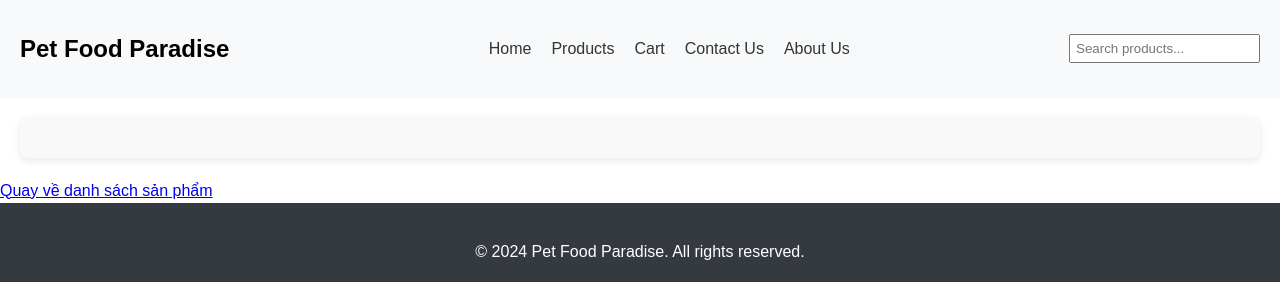
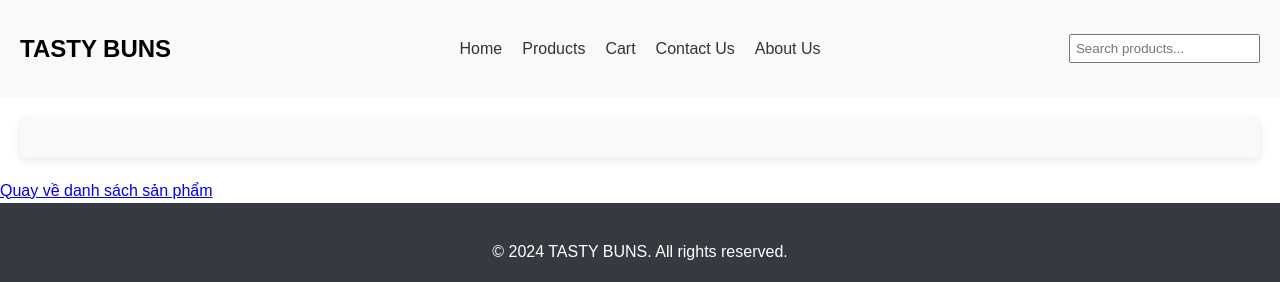
Before and after one commit to Anne672/Food-Pet, a plain HTML site: page product-details.html in a window 1280 px wide. Shown: the top 282 px of the page. Drawn offline with Linux system fonts and the light colour scheme; files that its build step writes are made by us from their sources; files whose address does not match are found by name.

Commit message:
Update product-details.html

```diff
--- a/product-details.html
+++ b/product-details.html
@@ -9,7 +9,7 @@
 </head>
 <body>
     <header>
-        <div class="logo">Pet Food Paradise</div>
+        <div class="logo">TASTY BUNS</div>
         <nav>
             <ul>
                 <li><a href="index.html">Home</a></li>
@@ -28,7 +28,7 @@
     </main>
 
     <footer>
-        <p>&copy; 2024 Pet Food Paradise. All rights reserved.</p>
+        <p>&copy; 2024 TASTY BUNS. All rights reserved.</p>
         <div class="social-media">
             <a href="#"><i class="fab fa-facebook"></i></a>
             <a href="#"><i class="fab fa-instagram"></i></a>
```
